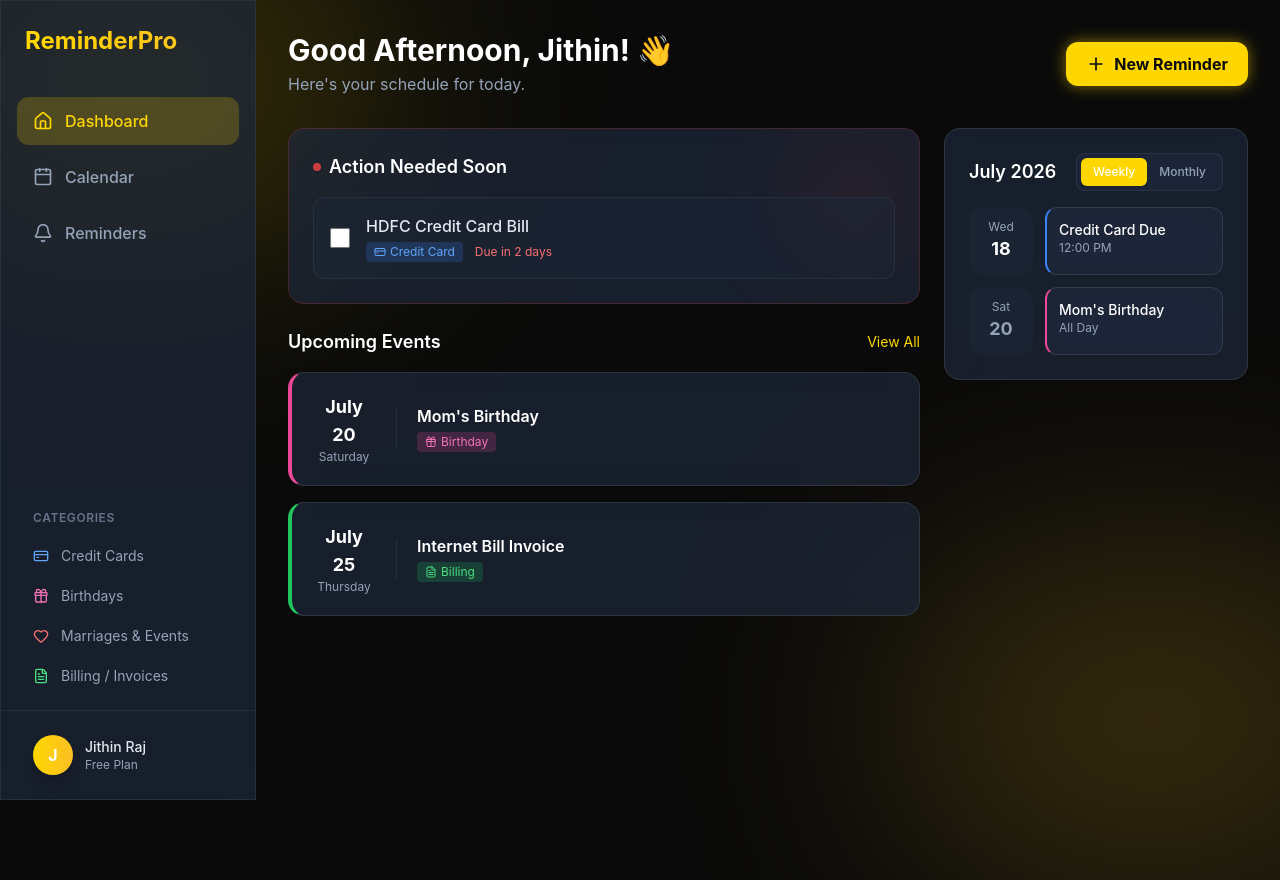
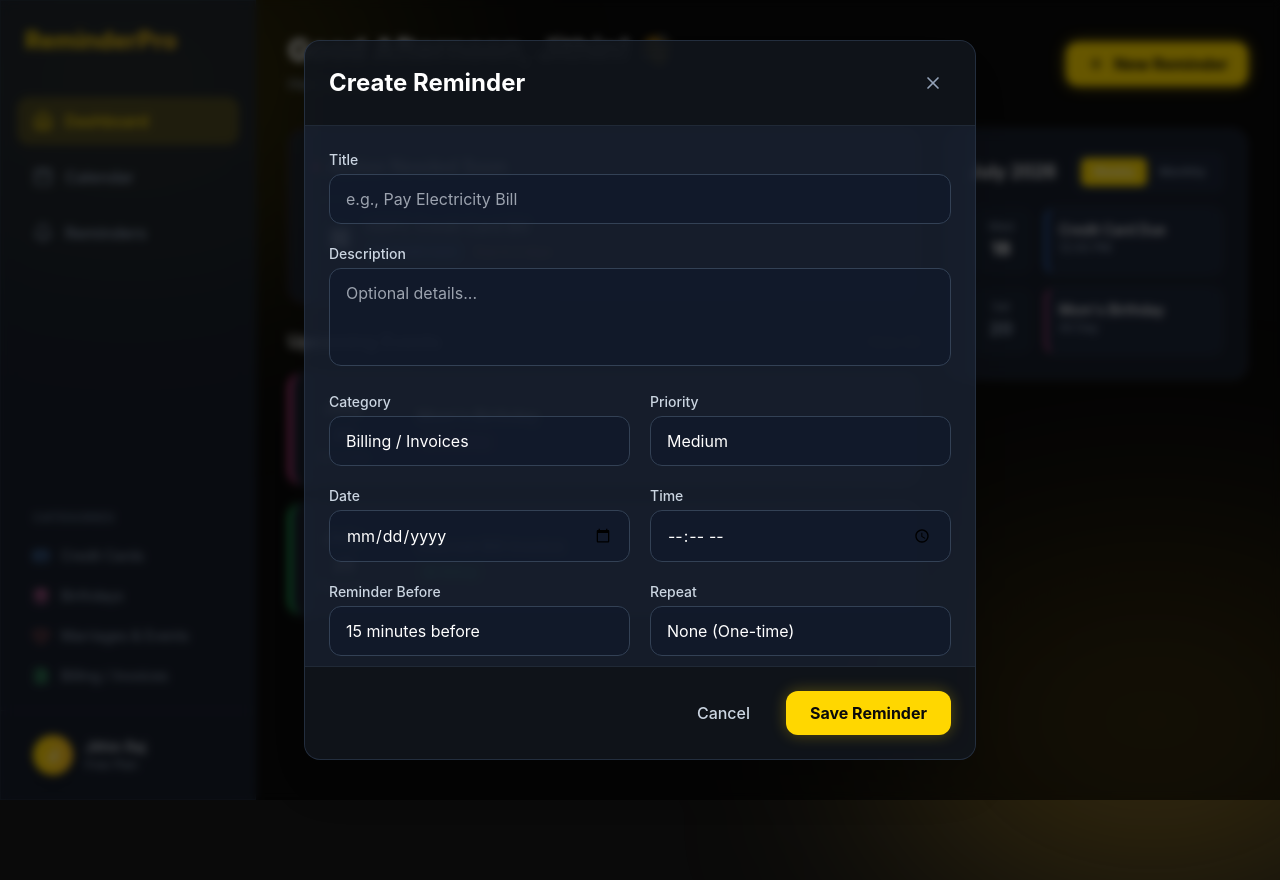
Before and after one commit to Jithin2266/Personal-Reminder-system-, a React (Vite) app in the folder frontend/: page /dashboard in a window 1280 px wide. Both pictures are taken after a click on the button "New Reminder". Shown: the top 880 px of the page. Built offline with nearby package versions, Linux system fonts and the light colour scheme.

Commit message:
feat: add Create Reminder modal with all form fields

```diff
--- a/frontend/src/App.tsx
+++ b/frontend/src/App.tsx
@@ -1,8 +1,10 @@
 import { useState } from 'react';
 import { Calendar as CalendarIcon, Bell, Plus, Home, CreditCard, Gift, Heart, FileText } from 'lucide-react';
+import CreateReminderModal from './CreateReminderModal';
 
 function App() {
   const [calendarView, setCalendarView] = useState('weekly');
+  const [isModalOpen, setIsModalOpen] = useState(false);
 
   const getGreeting = () => {
     const hour = new Date().getHours();
@@ -66,7 +68,10 @@ function App() {
               <h2 className="text-3xl font-bold text-white mb-1">{getGreeting()}, Jithin! 👋</h2>
               <p className="text-slate-400">Here's your schedule for today.</p>
             </div>
-            <button className="bg-primary hover:bg-primary/90 text-dark px-5 py-2.5 rounded-xl font-bold transition-colors shadow-[0_0_15px_rgba(255,215,0,0.5)] flex items-center gap-2">
+            <button
+              onClick={() => setIsModalOpen(true)}
+              className="bg-primary hover:bg-primary/90 text-dark px-5 py-2.5 rounded-xl font-bold transition-colors shadow-[0_0_15px_rgba(255,215,0,0.5)] flex items-center gap-2"
+            >
               <Plus className="w-5 h-5" />
               New Reminder
             </button>
@@ -232,6 +237,8 @@ function App() {
           </div>
         </main>
       </div>
+
+      <CreateReminderModal isOpen={isModalOpen} onClose={() => setIsModalOpen(false)} />
     </>
   );
 }
--- /dev/null
+++ b/frontend/src/CreateReminderModal.tsx
@@ -0,0 +1,175 @@
+import { useState } from 'react';
+import { X } from 'lucide-react';
+
+interface CreateReminderModalProps {
+  isOpen: boolean;
+  onClose: () => void;
+}
+
+export default function CreateReminderModal({ isOpen, onClose }: CreateReminderModalProps) {
+  const [formData, setFormData] = useState({
+    title: '',
+    description: '',
+    category: 'Billing',
+    priority: 'Medium',
+    date: '',
+    time: '',
+    reminderBefore: '15m',
+    repeat: 'None'
+  });
+
+  if (!isOpen) return null;
+
+  const handleSubmit = (e: React.FormEvent) => {
+    e.preventDefault();
+    console.log('Submitting reminder:', formData);
+    // TODO: Connect to backend API
+    onClose();
+  };
+
+  return (
+    <div className="fixed inset-0 z-50 flex items-center justify-center p-4 bg-black/60 backdrop-blur-sm">
+      <div className="w-full max-w-2xl glass border border-slate-700/50 rounded-2xl shadow-2xl relative overflow-hidden flex flex-col max-h-[90vh]">
+
+        {/* Header */}
+        <div className="flex justify-between items-center p-6 border-b border-slate-700/50 bg-dark/50">
+          <h2 className="text-2xl font-bold text-white">Create Reminder</h2>
+          <button onClick={onClose} className="p-2 text-slate-400 hover:text-white hover:bg-slate-800 rounded-lg transition-colors">
+            <X className="w-5 h-5" />
+          </button>
+        </div>
+
+        {/* Body (Scrollable) */}
+        <div className="p-6 overflow-y-auto custom-scrollbar">
+          <form id="reminder-form" onSubmit={handleSubmit} className="space-y-5">
+
+            <div>
+              <label className="block text-sm font-medium text-slate-300 mb-1">Title</label>
+              <input
+                type="text"
+                required
+                placeholder="e.g., Pay Electricity Bill"
+                value={formData.title}
+                onChange={e => setFormData({...formData, title: e.target.value})}
+                className="w-full bg-slate-900/50 border border-slate-700 text-white rounded-xl px-4 py-3 focus:outline-none focus:border-primary focus:ring-1 focus:ring-primary transition-colors"
+              />
+            </div>
+
+            <div>
+              <label className="block text-sm font-medium text-slate-300 mb-1">Description</label>
+              <textarea
+                rows={3}
+                placeholder="Optional details..."
+                value={formData.description}
+                onChange={e => setFormData({...formData, description: e.target.value})}
+                className="w-full bg-slate-900/50 border border-slate-700 text-white rounded-xl px-4 py-3 focus:outline-none focus:border-primary focus:ring-1 focus:ring-primary transition-colors resize-none"
+              ></textarea>
+            </div>
+
+            <div className="grid grid-cols-1 md:grid-cols-2 gap-5">
+              <div>
+                <label className="block text-sm font-medium text-slate-300 mb-1">Category</label>
+                <select
+                  value={formData.category}
+                  onChange={e => setFormData({...formData, category: e.target.value})}
+                  className="w-full bg-slate-900/50 border border-slate-700 text-white rounded-xl px-4 py-3 focus:outline-none focus:border-primary focus:ring-1 focus:ring-primary transition-colors appearance-none"
+                >
+                  <option value="Billing">Billing / Invoices</option>
+                  <option value="Credit Card">Credit Cards</option>
+                  <option value="Birthday">Birthdays</option>
+                  <option value="Event">Marriages & Events</option>
+                  <option value="Other">Other</option>
+                </select>
+              </div>
+
+              <div>
+                <label className="block text-sm font-medium text-slate-300 mb-1">Priority</label>
+                <select
+                  value={formData.priority}
+                  onChange={e => setFormData({...formData, priority: e.target.value})}
+                  className="w-full bg-slate-900/50 border border-slate-700 text-white rounded-xl px-4 py-3 focus:outline-none focus:border-primary focus:ring-1 focus:ring-primary transition-colors appearance-none"
+                >
+                  <option value="Low">Low</option>
+                  <option value="Medium">Medium</option>
+                  <option value="High">High</option>
+                </select>
+              </div>
+
+              <div>
+                <label className="block text-sm font-medium text-slate-300 mb-1">Date</label>
+                <input
+                  type="date"
+                  required
+                  value={formData.date}
+                  onChange={e => setFormData({...formData, date: e.target.value})}
+                  className="w-full bg-slate-900/50 border border-slate-700 text-white rounded-xl px-4 py-3 focus:outline-none focus:border-primary focus:ring-1 focus:ring-primary transition-colors"
+                />
+              </div>
+
+              <div>
+                <label className="block text-sm font-medium text-slate-300 mb-1">Time</label>
+                <input
+                  type="time"
+                  required
+                  value={formData.time}
+                  onChange={e => setFormData({...formData, time: e.target.value})}
+                  className="w-full bg-slate-900/50 border border-slate-700 text-white rounded-xl px-4 py-3 focus:outline-none focus:border-primary focus:ring-1 focus:ring-primary transition-colors"
+                />
+              </div>
+
+              <div>
+                <label className="block text-sm font-medium text-slate-300 mb-1">Reminder Before</label>
+                <select
+                  value={formData.reminderBefore}
+                  onChange={e => setFormData({...formData, reminderBefore: e.target.value})}
+                  className="w-full bg-slate-900/50 border border-slate-700 text-white rounded-xl px-4 py-3 focus:outline-none focus:border-primary focus:ring-1 focus:ring-primary transition-colors appearance-none"
+                >
+                  <option value="0m">At time of event</option>
+                  <option value="5m">5 minutes before</option>
+                  <option value="15m">15 minutes before</option>
+                  <option value="1h">1 hour before</option>
+                  <option value="1d">1 day before</option>
+                </select>
+              </div>
+
+              <div>
+                <label className="block text-sm font-medium text-slate-300 mb-1">Repeat</label>
+                <select
+                  value={formData.repeat}
+                  onChange={e => setFormData({...formData, repeat: e.target.value})}
+                  className="w-full bg-slate-900/50 border border-slate-700 text-white rounded-xl px-4 py-3 focus:outline-none focus:border-primary focus:ring-1 focus:ring-primary transition-colors appearance-none"
+                >
+                  <option value="None">None (One-time)</option>
+                  <option value="Daily">Daily</option>
+                  <option value="Weekly">Weekly</option>
+                  <option value="Monthly">Monthly</option>
+                  <option value="Yearly">Yearly</option>
+                </select>
+              </div>
+            </div>
+
+          </form>
+        </div>
+
+        {/* Footer */}
+        <div className="p-6 border-t border-slate-700/50 bg-dark/50 flex justify-end gap-3">
+          <button
+            type="button"
+            onClick={onClose}
+            className="px-6 py-2.5 rounded-xl font-medium text-slate-300 hover:text-white hover:bg-slate-800 transition-colors"
+          >
+            Cancel
+          </button>
+          <button
+            type="submit"
+            form="reminder-form"
+            className="bg-primary hover:bg-primary/90 text-dark px-6 py-2.5 rounded-xl font-bold transition-all shadow-[0_0_15px_rgba(255,215,0,0.3)] hover:shadow-[0_0_20px_rgba(255,215,0,0.5)]"
+          >
+            Save Reminder
+          </button>
+        </div>
+
+      </div>
+    </div>
+  );
+}
```
